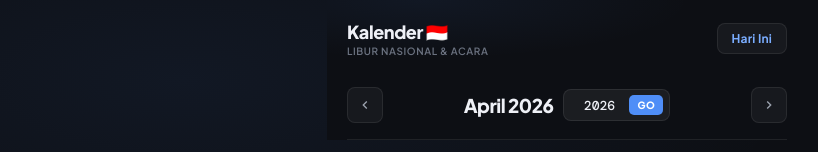
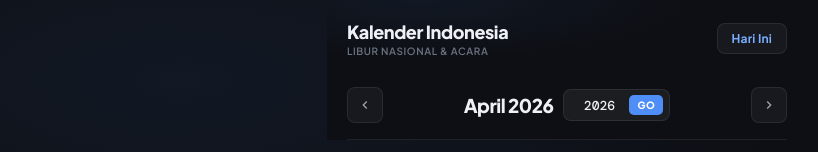
Before and after one commit to ahmadragiel/kalender, a plain HTML site: page index.html in a window 1280 px wide. Shown: the top 152 px of the page, without its empty margins (73-891 px from the left). Drawn offline with nearby package versions, Linux system fonts and the light colour scheme; no server answers.

Commit message:
fix header in index.html

```diff
--- a/index.html
+++ b/index.html
@@ -16,7 +16,7 @@
         <header class="header">
             <div class="header-top">
                 <div>
-                    <div class="header-brand-title">Kalender 🇮🇩</div>
+                    <div class="header-brand-title">Kalender Indonesia</div>
                     <div class="header-brand-sub">Libur Nasional & Acara</div>
                 </div>
                 <button class="header-today-btn" id="todayBtn">Hari Ini</button>
```
Also changed, not shown: 1 other file.
